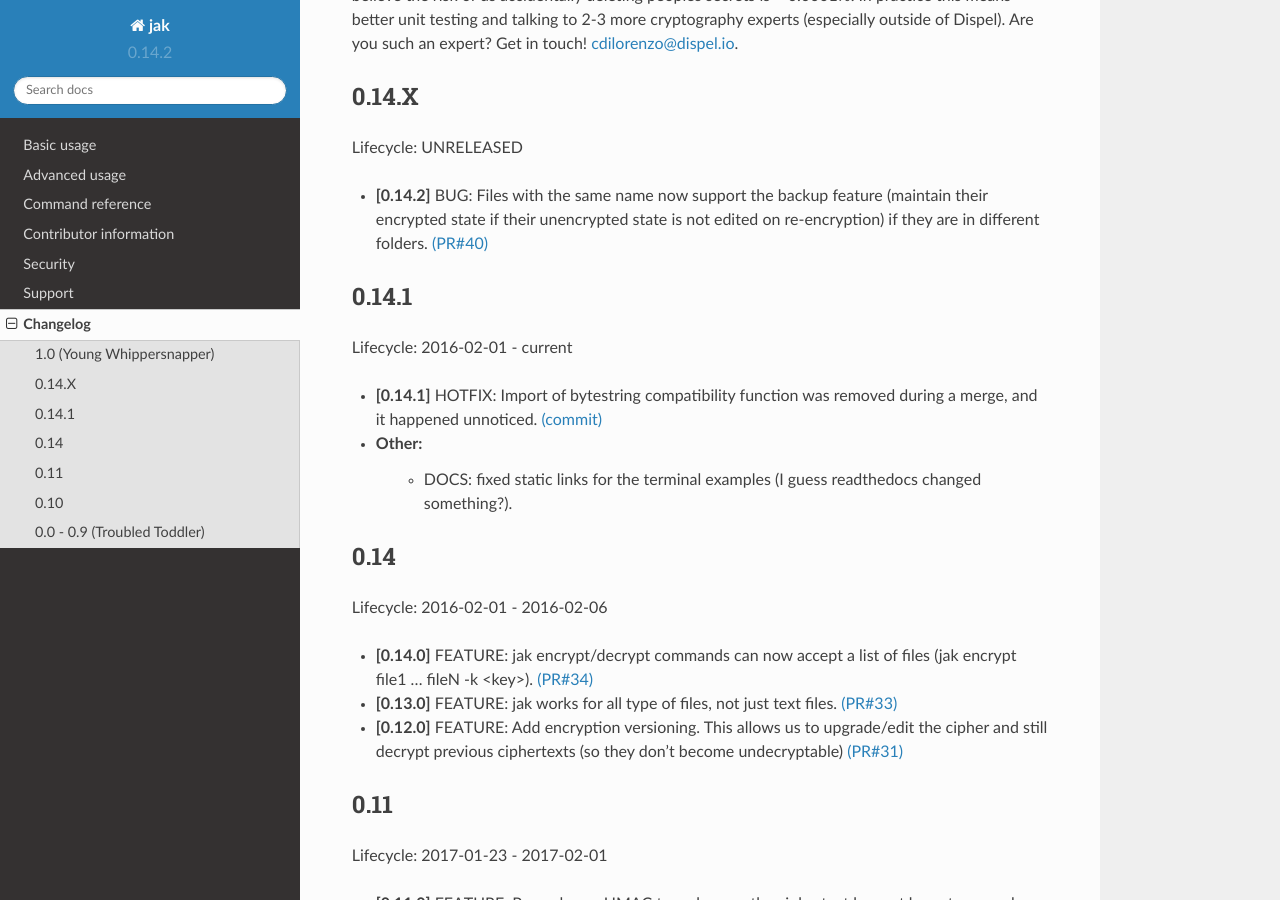
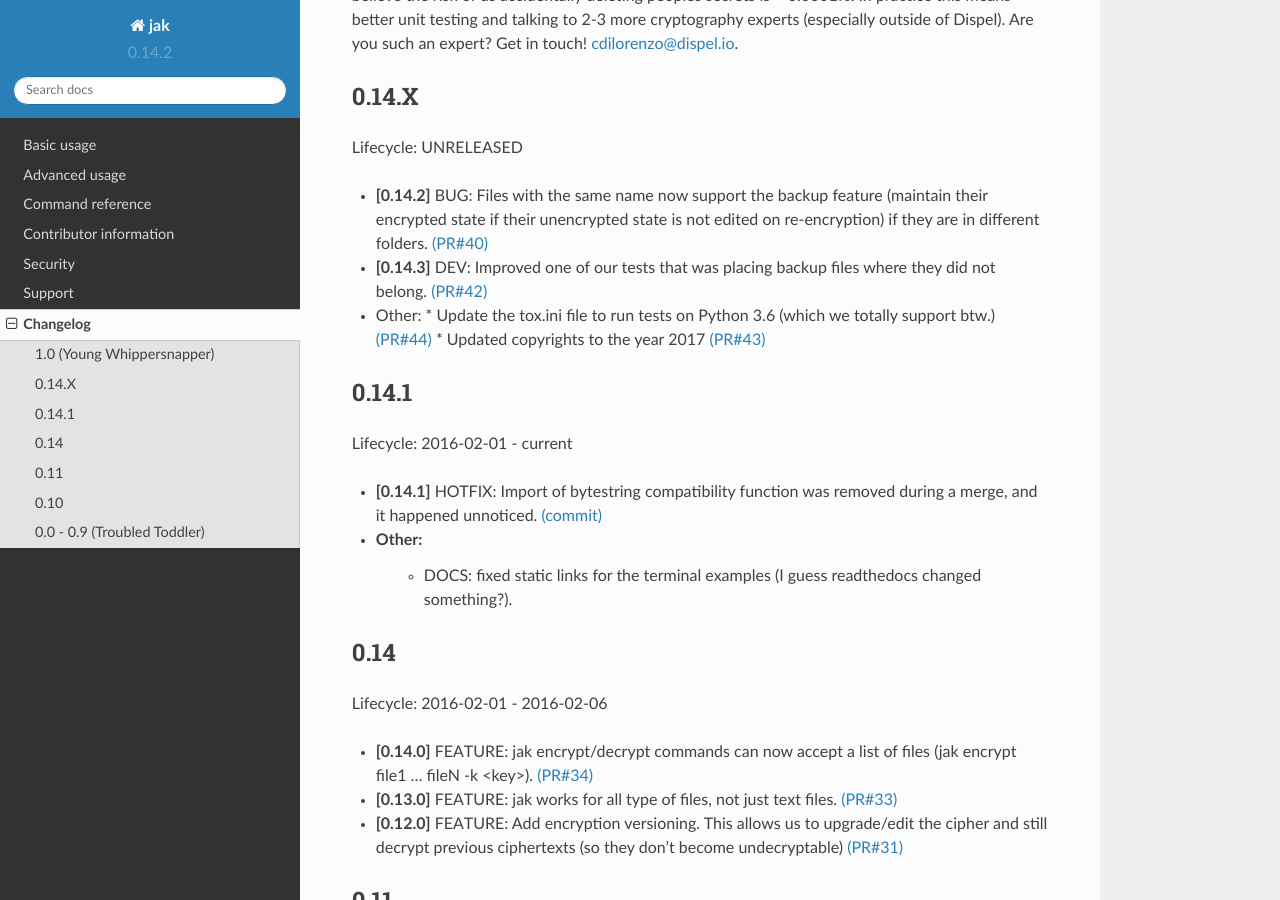
Before and after one commit to dispel/jak, a Sphinx documentation site: the page built from docs/changelog.rst, in a window 1280 px wide and 900 px high, scrolled down 304 px. Built offline with Sphinx 7.4.7 and the Read the Docs theme 2.0.0, drawn with Linux system fonts in a browser that asks for light colours; nearby versions of some CDN libraries; library files that are not in the unit come from our copies.

Commit message:
updated changelog with the dev updates (that don't really affect the version number).

```diff
--- a/docs/changelog.rst
+++ b/docs/changelog.rst
@@ -19,6 +19,11 @@
 Lifecycle: UNRELEASED
 
 * **[0.14.2]** BUG: Files with the same name now support the backup feature (maintain their encrypted state if their unencrypted state is not edited on re-encryption) if they are in different folders. `(PR#40) <https://github.com/dispel/jak/pull/40>`_
+* **[0.14.3]** DEV: Improved one of our tests that was placing backup files where they did not belong. `(PR#42) <https://github.com/dispel/jak/pull/42>`_
+
+* Other:
+  * Update the tox.ini file to run tests on Python 3.6 (which we totally support btw.) `(PR#44) <https://github.com/dispel/jak/pull/44>`_
+  * Updated copyrights to the year 2017 `(PR#43) <https://github.com/dispel/jak/pull/43>`_
 
 
 0.14.1
```
